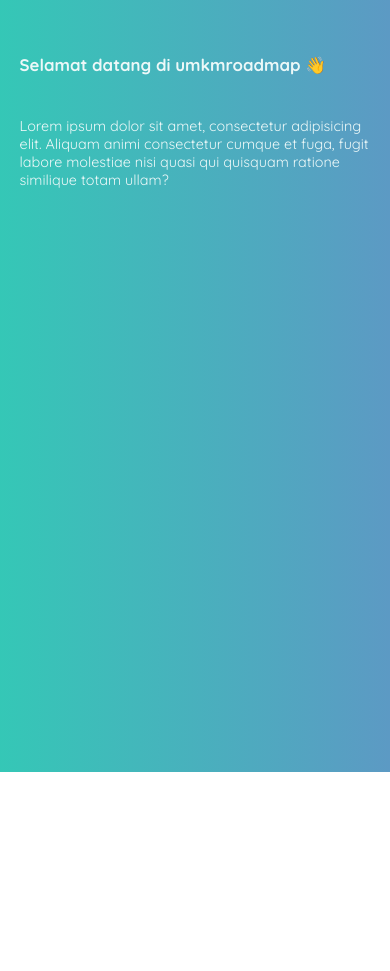
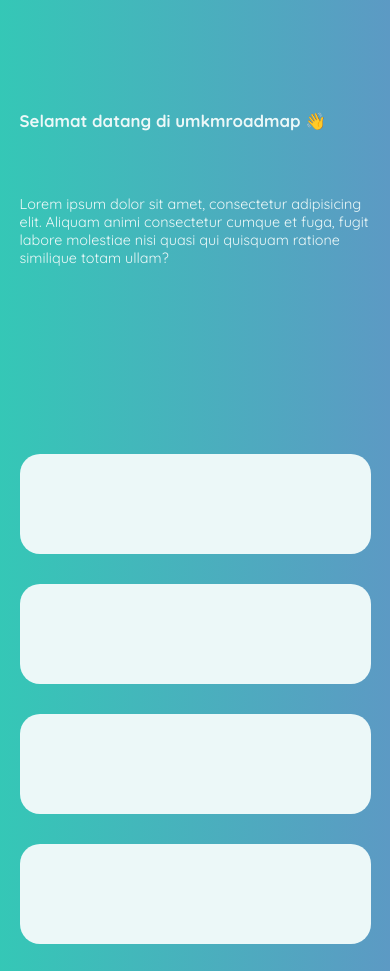
Before and after one commit to gedeapriana/umkmroadmap, a plain HTML site: page index.html in a window 390 px wide. Shown: the part 72-1043 px from the top of the page. Drawn offline with Linux system fonts and the light colour scheme.

Commit message:
repair main section

```diff
--- a/index.html
+++ b/index.html
@@ -62,7 +62,17 @@
 				<div class="main-desc wrapper" id="main-desc">
 					<p>Lorem ipsum dolor sit amet, consectetur adipisicing elit. Aliquam animi consectetur cumque et fuga, fugit labore molestiae nisi quasi qui quisquam ratione similique totam ullam?</p>
 				</div>
-				<div class="main-menu wrapper" id="main-menu"></div>
+
+				<div class="main-menu wrapper" id="main-menu">
+
+					<div class="kuliner card bg-light" id="kuliner"></div>
+					<div class="busana card bg-light" id="busana"></div>
+					<div class="otomotif card bg-light" id="otomotif"></div>
+					<div class="agribisnis card bg-light" id="agribisnis"></div>
+					<div class="tour-travel card bg-light" id="tour-travel"></div>
+					<div class="teknologi-internet card bg-light" id="teknologi-internet"></div>
+
+				</div>
 
 			</div>
 
--- a/src/css/format.css
+++ b/src/css/format.css
@@ -8,7 +8,7 @@
     margin: 0;
     padding: 0;
     box-sizing: border-box;
-    transition: all 300ms ease-in-out;
+    /*transition: all 300ms ease-in-out;*/
 }
 
 /* variables */
--- a/src/css/main.css
+++ b/src/css/main.css
@@ -16,7 +16,6 @@
     align-items: center;
     flex-direction: column;
 }
-
 .main-header {
     height: 10%;
     display: flex;
@@ -26,7 +25,7 @@
     font-size: 1.1rem;
 }
 .main-desc {
-    height: 20%;
+    height: 15%;
     display: flex;
     justify-content: flex-start;
     align-items: center;
@@ -34,11 +33,17 @@
     font-size: 1.2rem;
 }
 .main-menu {
-    height: 70%;
+    height: 75%;
     display: flex;
     justify-content: center;
-    align-items: center;
     flex-wrap: wrap;
+    align-content: center;
+    gap: 30px;
+}
+.card {
+    width: 225px;
+    height: 200px;
+    border-radius: 20px;
 }
 
 /*Animating Main Sec*/
@@ -53,7 +58,11 @@
 }
 
 /* Display Desktop */
-@media only screen and (max-width: 1180px) and (min-width: 637px) {
+@media only screen and (max-width: 1225px) and (min-width: 637px) {
+    .main-wrapper {
+        height: 1000px;
+        /*height: 100vh;*/
+    }
     #main-container {
         width: 90%;
     }
@@ -63,13 +72,17 @@
     .main-desc {
         font-size: 1rem;
     }
+    .card {
+        width: 200px;
+        height: 180px;
+    }
 }
 
 /* Display Mobile */
-@media only screen and (max-width: 636px) {
+@media only screen and (max-width: 636.9px) {
     .main-wrapper {
-        /*height: auto;*/
-        height: 100vh;
+        height: 1400px;
+        /*height: 100vh;*/
     }
     #main-container {
         width: 90%;
@@ -80,4 +93,8 @@
     .main-desc {
         font-size: .9rem;
     }
+    .card {
+        width: 100%;
+        height: 100px;
+    }
 }
--- a/src/css/navbar.css
+++ b/src/css/navbar.css
@@ -14,6 +14,7 @@
     justify-content: center;
     align-items: center;
     position: fixed;
+    transition: all .5s ease-in-out;
 }
 #navbar-container {
     height: 100%;
@@ -62,7 +63,7 @@
 }
 
 /* Display Desktop */
-@media only screen and (max-width: 1180px) and (min-width: 637px) {
+@media only screen and (max-width: 1225px) and (min-width: 637px) {
     #navbar-container {
         width: 90%;
     }
@@ -106,6 +107,7 @@
         width: 100%;
         height: 100%;
         background-color: rgba(10, 10, 10, 50%);
+        backdrop-filter: blur(5px);
         justify-content: center;
         align-items: center;
     }
```
